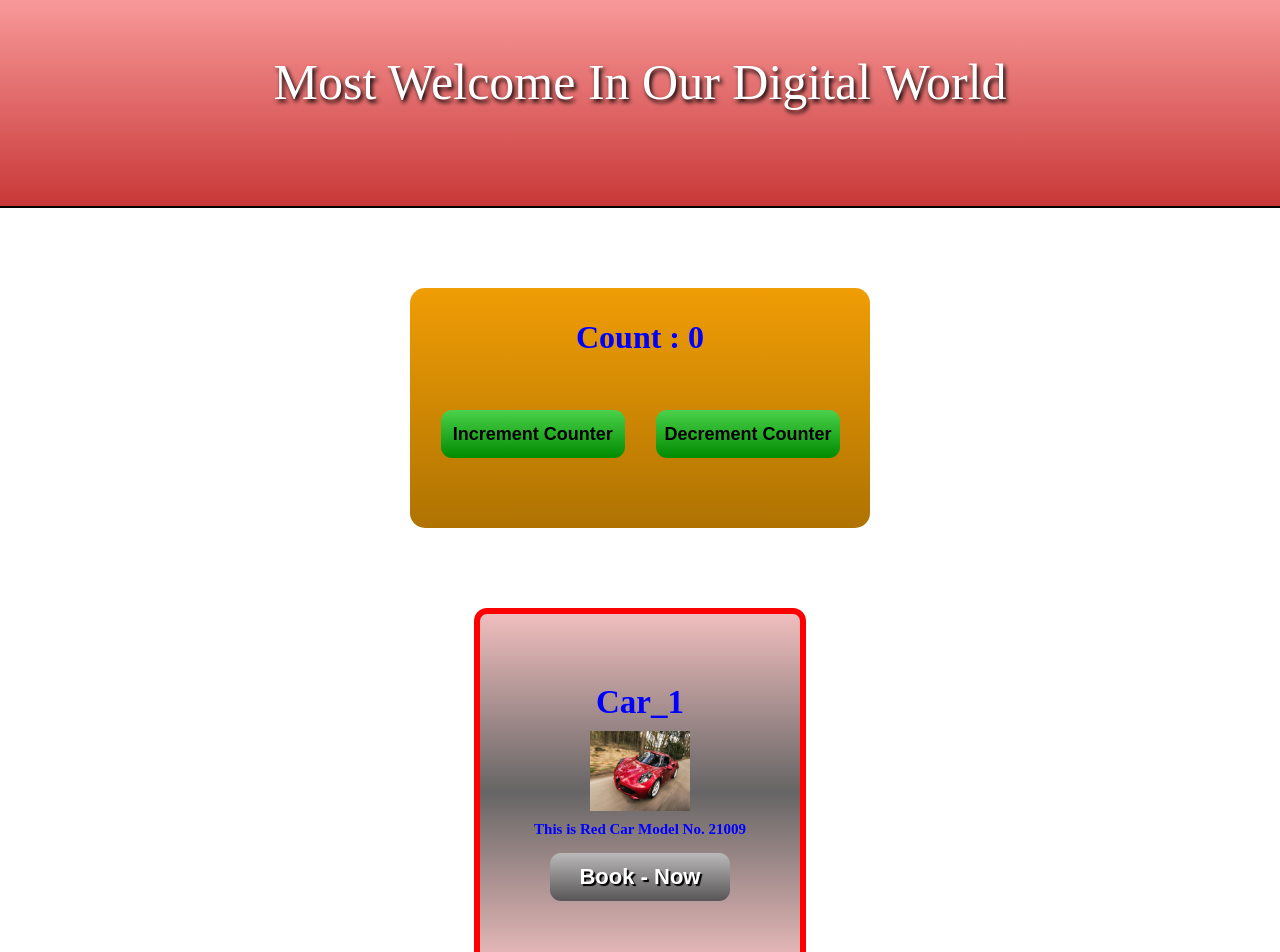
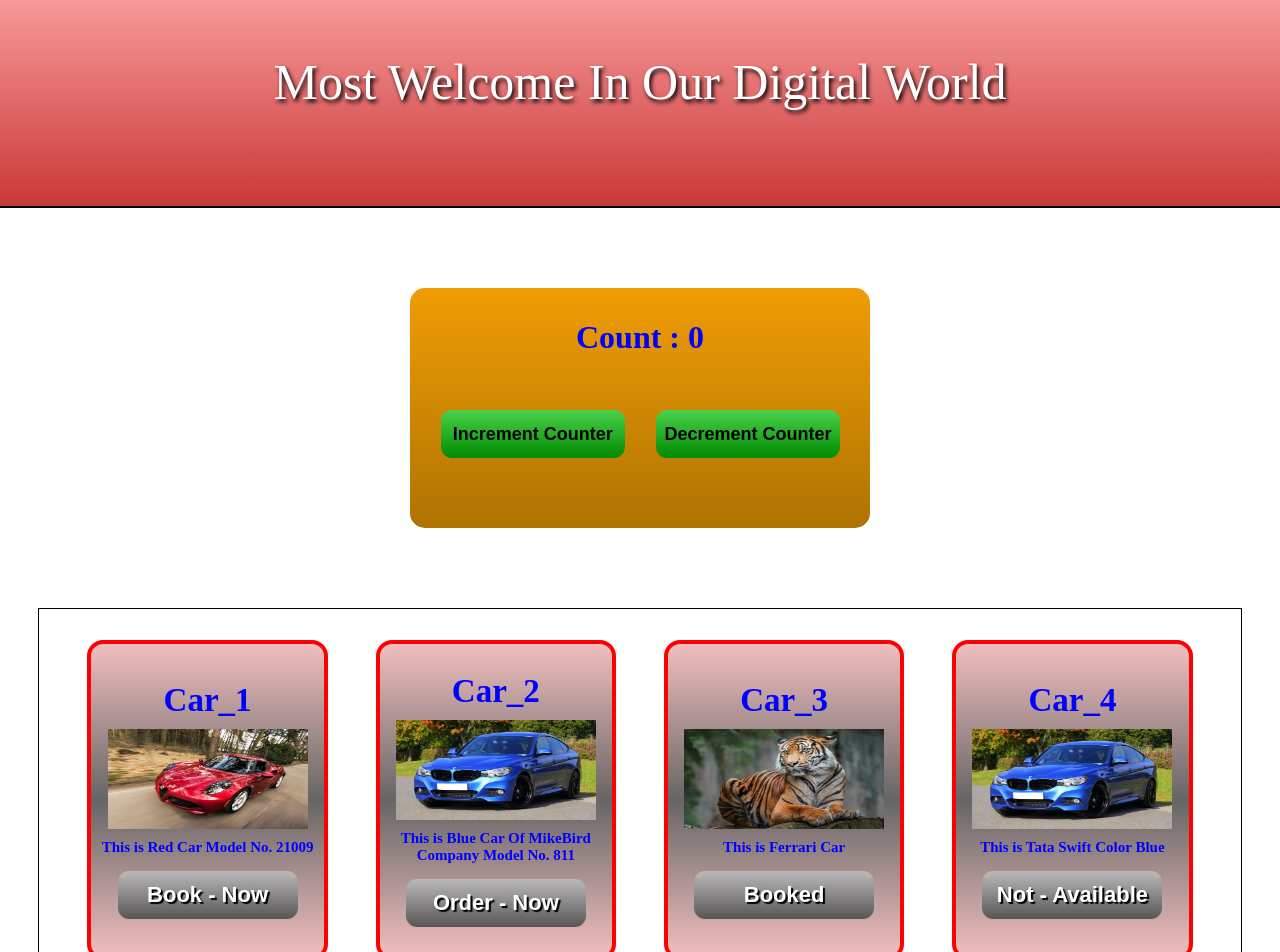
Before and after one commit to mahen290/PropsWithCredential, a React (Vite) app: page / in a window 1280 px wide. Shown: the top 952 px of the page. Built offline with nearby package versions, Linux system fonts and the light colour scheme.

Commit message:
Major Changes In Index.css, App.jsx, Credential.jsx, Card.jsx

```diff
--- a/src/App.css
+++ /dev/null
@@ -1,40 +0,0 @@
-.header
-    {
-        width: 100%;
-        height: 26vh;
-        padding: 3.3rem;
-        background: linear-gradient( rgb(248, 153, 153), rgb(201, 56, 56));
-        border-bottom: 2px solid black;
-        text-align: center;
-        font-size: 50px;
-        color: white;
-        text-shadow: 2px 3px 4px black;
-    }
-.container
-    {
-        width: 36%;
-        height: 30vh;
-        margin: 5rem auto;
-        padding: 20px 0px;
-        background: linear-gradient( rgb(240, 157, 5), rgb(175, 115, 2) );
-        border-radius: 15px;
-    }
-.update_count
-    {
-        width: 100%;
-        height: 10vh;
-        margin: 11px auto;
-        text-align: center;
-        color: blue;
-    }
-.btn
-    {
-        width: 40%;
-        height: 6vh;
-        margin-left: 31px;
-        background: linear-gradient( rgb(75, 209, 75), rgb(1, 139, 1));
-        border: none;
-        border-radius: 11px;
-        font-size: 18px;
-        font-weight: bolder;
-    }
--- a/src/App.jsx
+++ b/src/App.jsx
@@ -1,5 +1,4 @@
 import React, { useState } from 'react';
-import './App.css';
 import Credential from './components/Credential';
 
 function App() {
--- a/src/components/Card.css
+++ /dev/null
@@ -1,44 +0,0 @@
-.card_container
-    {
-        width: 26%;
-        height: 23rem;
-        margin: 3rem auto;
-        background: linear-gradient( rgb(240, 190, 190), rgb(102, 101, 101), rgb(240, 190, 190));
-        display: flex;
-        flex-direction: column;
-        justify-content: center;
-        align-items: center;
-        border: 6px solid red;
-        border-radius: 13px;
-    }
-h2
-    {
-        font-size: 33px;
-        color: blue;
-        margin-bottom: 10px;
-    }
-p
-    {
-        margin-top: 10px;
-        font-size: 15px;
-        font-weight: bolder;
-        color: blue;
-        margin-bottom: 10px;
-    }
-.new_btn
-    {
-        width: 180px;
-        height: 3rem;
-        margin-top: 5px;
-        background: linear-gradient( rgb(187, 185, 185), rgb(87, 85, 85));
-        border: none;
-        border-radius: 11px;
-        font-size: 22px;
-        font-weight: bolder;
-        color: white;
-        text-shadow: 2px 2px 1px black;
-    }
-.img{
-    width: 100px;
-    height: 80px;
-}
--- a/src/components/Card.jsx
+++ b/src/components/Card.jsx
@@ -1,19 +1,15 @@
 import React from 'react';
-import './Card.css';
 
-
-function Card( props ) {
-
-    console.log(props);
+function Card( { key, title, src, desc, button } ) {
 
     return (
-            <div className = "card_container">
-                <h1> { props.id } </h1>
-                <h2> { props.title } </h2>
-                <img className = "img" src = { props.src } />
-                <p> { props.desc } </p>
-                <button className = "new_btn"> { props.button } </button>
-            </div>
+        <div className = "card">
+            <h1> { key } </h1>
+            <h2> { title } </h2>
+            <img src = { src } />
+            <p> { desc } </p>
+            <button className = "new_btn"> { button } </button>
+        </div>
     );
 }
 
--- a/src/components/Credential.jsx
+++ b/src/components/Credential.jsx
@@ -2,6 +2,7 @@ import React from 'react';
 import Card from "./Card";
 import Car from "../assets/Car.jpg";
 import MikeBird from "../assets/MikeBird.jpg";
+import Tiger from "../assets/Tiger.jpg";
 
 function Credential() {
     const credentials = [
@@ -10,18 +11,17 @@ function Credential() {
 
         { id : 2, title : "Car_2", src : MikeBird, desc : "This is Blue Car Of MikeBird Company Model No. 811", button : "Order - Now" },
 
-        { id : 3, title : "Car_3", src : Car, desc : "This is Ferrari Car", button : "Booked" },
+        { id : 3, title : "Car_3", src : Tiger, desc : "This is Ferrari Car", button : "Booked" },
 
         { id : 4, title : "Car_4", src : MikeBird, desc : "This is Tata Swift Color Blue", button : "Not - Available" }
     ];
 
   return (
-    <div>
+    <div className = "card_wrapper">
       {
           credentials.length > 0 && credentials.map( ( item ) => (
             <Card key = { item.id } title = { item.title } src = { item.src } desc = { item.desc } button = { item.button } /> )
           )
-
       }
     </div>
   );
--- a/src/index.css
+++ b/src/index.css
@@ -4,3 +4,118 @@
         padding: 0;
         box-sizing: border-box;
     }
+
+body
+    {
+        width: 100%;
+        height: 166vh;
+    }
+
+/* For App JSX File Using CSS */
+
+.header
+    {
+        width: 100%;
+        height: 26vh;
+        padding: 3.3rem;
+        background: linear-gradient( rgb(248, 153, 153), rgb(201, 56, 56));
+        border-bottom: 2px solid black;
+        text-align: center;
+        font-size: 50px;
+        color: white;
+        text-shadow: 2px 3px 4px black;
+    }
+
+.container
+    {
+        width: 36%;
+        height: 30vh;
+        margin: 5rem auto;
+        padding: 20px 0px;
+        background: linear-gradient( rgb(240, 157, 5), rgb(175, 115, 2) );
+        border-radius: 15px;
+    }
+
+.update_count
+    {
+        width: 100%;
+        height: 10vh;
+        margin: 11px auto;
+        text-align: center;
+        color: blue;
+    }
+
+.btn
+    {
+        width: 40%;
+        height: 6vh;
+        margin-left: 31px;
+        background: linear-gradient( rgb(75, 209, 75), rgb(1, 139, 1));
+        border: none;
+        border-radius: 11px;
+        font-size: 18px;
+        font-weight: bolder;
+    }
+
+/* For Credential JSX File Using CSS */
+
+.card_wrapper
+    {
+        width: 94%;
+        height: 24rem;
+        margin: 0rem auto;
+        display: flex;
+        flex-direction: row;
+        flex-wrap: wrap;
+        justify-content: space-evenly;
+        align-items: center;
+        border: 1px solid black;
+    }
+
+/* For Card JSX File Using CSS */
+
+.card
+    {
+        width: 20%;
+        height: 20rem;
+        background: linear-gradient( rgb(240, 190, 190), rgb(102, 101, 101), rgb(240, 190, 190));
+        display: flex;
+        flex-direction: column;
+        justify-content: center;
+        align-items: center;
+        border: 4px solid red;
+        border-radius: 16px;
+    }
+h2
+    {
+        font-size: 33px;
+        color: blue;
+        margin-bottom: 10px;
+    }
+img
+    {
+        width: 200px;
+        height: 100px;
+    }
+p
+    {
+        margin-top: 10px;
+        font-size: 15px;
+        font-weight: bolder;
+        color: blue;
+        margin-bottom: 10px;
+        text-align: center;
+    }
+.new_btn
+    {
+        width: 180px;
+        height: 3rem;
+        margin-top: 5px;
+        background: linear-gradient( rgb(187, 185, 185), rgb(87, 85, 85));
+        border: none;
+        border-radius: 11px;
+        font-size: 22px;
+        font-weight: bolder;
+        color: white;
+        text-shadow: 2px 2px 1px black;
+    }
```
